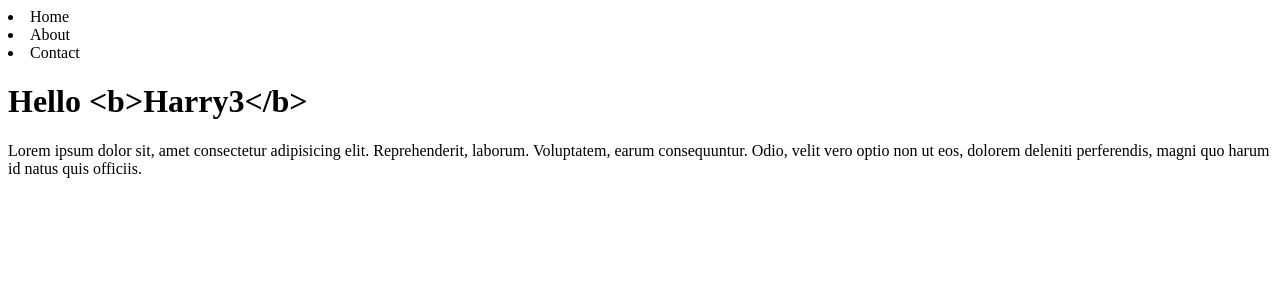
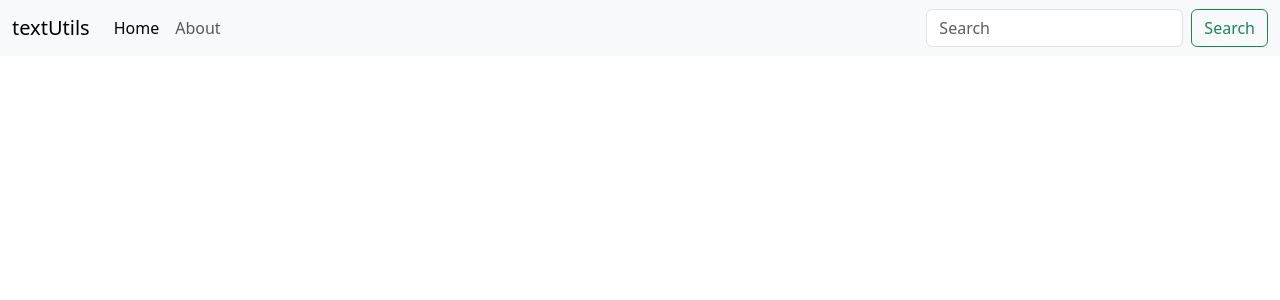
Before and after one commit to CoderKing202/React_with_Harry, a React (Vite) app in the folder textUtils/: page / in a window 1280 px wide. Shown: the top 300 px of the page. Built offline with nearby package versions, Linux system fonts and the light colour scheme.

Commit message:
Lesson 5 Project 1: Setup + Adding Bootstrap to React | Complete React Course

```diff
--- a/textUtils/index.html
+++ b/textUtils/index.html
@@ -4,10 +4,18 @@
     <meta charset="UTF-8" />
     <link rel="icon" type="image/svg+xml" href="/vite.svg" />
     <meta name="viewport" content="width=device-width, initial-scale=1.0" />
+    <link href="https://cdn.jsdelivr.net/npm/bootstrap@5.3.8/dist/css/bootstrap.min.css"
+    rel="stylesheet"
+    integrity="sha384-sRIl4kxILFvY47J16cr9ZwB07vP4J8+LH7qKQnuqkuIAvNWLzeN8tE5YBujZqJLB"
+    crossorigin="anonymous">
     <title>textutils</title>
   </head>
   <body>
     <div id="root"></div>
     <script type="module" src="/src/main.jsx"></script>
+    <script
+    src="https://cdn.jsdelivr.net/npm/bootstrap@5.3.8/dist/js/bootstrap.bundle.min.js"
+    integrity="sha384-FKyoEForCGlyvwx9Hj09JcYn3nv7wiPVlz7YYwJrWVcXK/BmnVDxM+D2scQbITxI"
+    crossorigin="anonymous"></script>
   </body>
 </html>
--- a/textUtils/src/App.jsx
+++ b/textUtils/src/App.jsx
@@ -2,29 +2,34 @@
 import reactLogo from './assets/react.svg'
 import viteLogo from '/vite.svg'
 import './App.css'
-let name = "<b>Harry3</b>"//safety feature not a bug
+
 function App() {
   const [count, setCount] = useState(0)
-
   return (
  <>
-  <nav>
-    <li>Home</li>
-    <li>About</li>
-    <li>Contact</li>
-  </nav>
-  <div className="container">
-    <h1>
-      Hello {name}
-    </h1>
-    <p>
-      Lorem ipsum dolor sit, amet consectetur adipisicing elit. Reprehenderit, laborum.
-       Voluptatem, earum consequuntur. Odio, velit vero optio non ut eos,
-       dolorem deleniti perferendis, magni quo harum id natus quis officiis.
-    </p>
+<nav className="navbar navbar-expand-lg bg-body-tertiary">
+  <div className="container-fluid">
+    <a className="navbar-brand" href="/">textUtils</a>
+    <button className="navbar-toggler" type="button" data-bs-toggle="collapse" data-bs-target="#navbarSupportedContent" aria-controls="navbarSupportedContent" aria-expanded="false" aria-label="Toggle navigation">
+      <span className="navbar-toggler-icon"></span>
+    </button>
+    <div className="collapse navbar-collapse" id="navbarSupportedContent">
+      <ul className="navbar-nav me-auto mb-2 mb-lg-0">
+        <li className="nav-item">
+          <a className="nav-link active" aria-current="page" href="/">Home</a>
+        </li>
+        <li className="nav-item">
+          <a className="nav-link" href="/">About</a>
+        </li>
 
-    <viteLogo/>
+      </ul>
+      <form className="d-flex" role="search">
+        <input className="form-control me-2" type="search" placeholder="Search" aria-label="Search"/>
+        <button className="btn btn-outline-success" type="submit">Search</button>
+      </form>
+    </div>
   </div>
+</nav>
  </>
   )
 }
```
